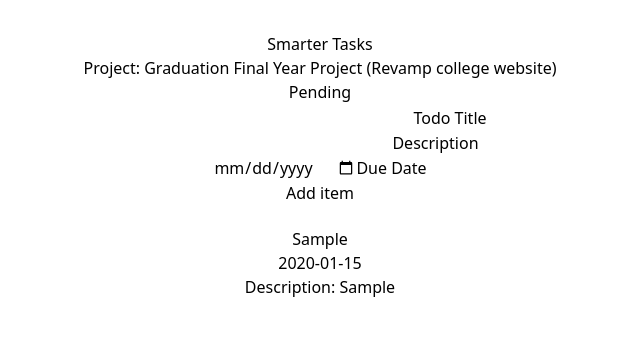
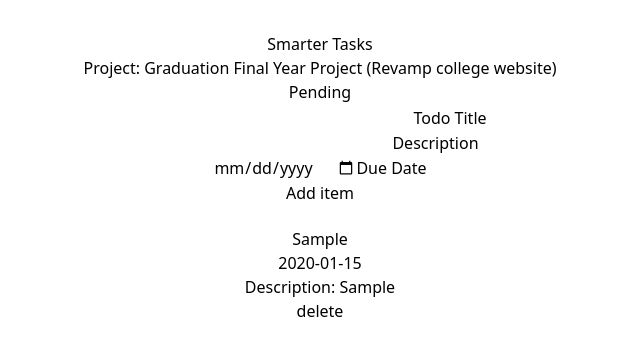
Before and after one commit to KartikAgarwal977/wd301, a React (Vite) app in the folder smarter-tasks/: page / in a window 1280 px wide. Both pictures are taken after typing "Sample", "Sample", "2020-01-15" into the empty fields and a click on the button "Add item". Shown: the top 356 px of the page, without its empty margins (320-960 px from the left). Built offline with nearby package versions, Linux system fonts and the light colour scheme.

Commit message:
level-4.2

```diff
--- a/smarter-tasks/src/Task.tsx
+++ b/smarter-tasks/src/Task.tsx
@@ -19,18 +19,7 @@ const Task = (props: Taskprop) => {
           className="deleteTaskButton"
           onClick={() => props.deleteValue(props.id)}
         >
-          <svg
-            xmlns="http://www.w3.org/2000/svg"
-            viewBox="0 0 24 24"
-            fill="currentColor"
-            className="w-6 h-6 deleteTaskButton"
-          >
-            <path
-              // fill-rule="evenodd"
-              d="M16.5 4.478v.227a48.816 48.816 0 013.878.512.75.75 0 11-.256 1.478l-.209-.035-1.005 13.07a3 3 0 01-2.991 2.77H8.084a3 3 0 01-2.991-2.77L4.087 6.66l-.209.035a.75.75 0 01-.256-1.478A48.567 48.567 0 017.5 4.705v-.227c0-1.564 1.213-2.9 2.816-2.951a52.662 52.662 0 013.369 0c1.603.051 2.815 1.387 2.815 2.951zm-6.136-1.452a51.196 51.196 0 013.273 0C14.39 3.05 15 3.684 15 4.478v.113a49.488 49.488 0 00-6 0v-.113c0-.794.609-1.428 1.364-1.452zm-.355 5.945a.75.75 0 10-1.5.058l.347 9a.75.75 0 101.499-.058l-.346-9zm5.48.058a.75.75 0 10-1.498-.058l-.347 9a.75.75 0 001.5.058l.345-9z"
-              // clip-rule="evenodd"
-            />
-          </svg>
+         delete
         </button>
       </li>
     </ul>
```
